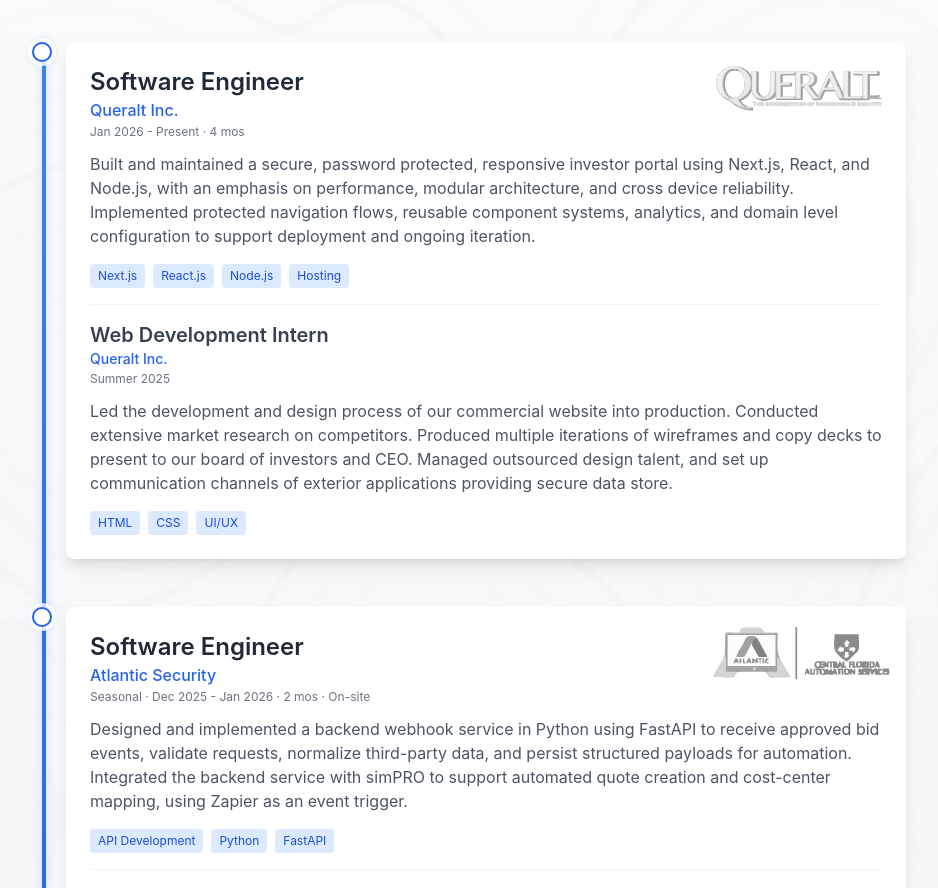
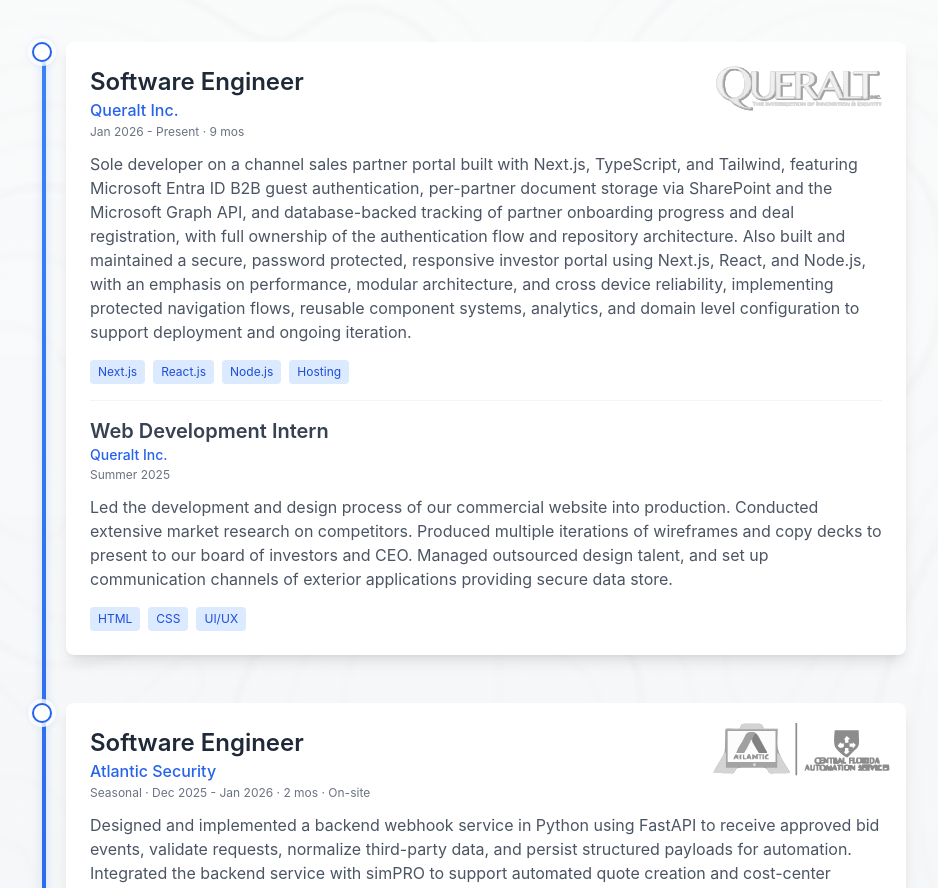
Before and after one commit to Drakebellisarii/portfolio, a React (Create React App) app: page / in a window 1280 px wide. Shown: the part 1892-2780 px from the top of the page, without its empty margins (182-1120 px from the left). Built offline with nearby package versions, Linux system fonts and the light colour scheme; a web font is replaced by a local one.

Commit message:
finishes

```diff
--- a/src/home/Experience.jsx
+++ b/src/home/Experience.jsx
@@ -69,11 +69,11 @@ export default function Experience() {
                     <div className="mb-3">
                       <h3 className="text-xl sm:text-2xl font-semibold text-gray-800">Software Engineer</h3>
                       <p className="text-blue-600 font-medium">Queralt Inc.</p>
-                      <p className="text-xs text-gray-500 mt-0.5">Jan 2026 - Present &middot; 4 mos</p>
+                      <p className="text-xs text-gray-500 mt-0.5">Jan 2026 - Present &middot; 9 mos</p>
                     </div>
 
                     <p className="text-sm sm:text-base text-gray-600 leading-relaxed mb-4">
-                      Built and maintained a secure, password protected, responsive investor portal using Next.js, React, and Node.js, with an emphasis on performance, modular architecture, and cross device reliability. Implemented protected navigation flows, reusable component systems, analytics, and domain level configuration to support deployment and ongoing iteration.
+                      Sole developer on a channel sales partner portal built with Next.js, TypeScript, and Tailwind, featuring Microsoft Entra ID B2B guest authentication, per-partner document storage via SharePoint and the Microsoft Graph API, and database-backed tracking of partner onboarding progress and deal registration, with full ownership of the authentication flow and repository architecture. Also built and maintained a secure, password protected, responsive investor portal using Next.js, React, and Node.js, with an emphasis on performance, modular architecture, and cross device reliability, implementing protected navigation flows, reusable component systems, analytics, and domain level configuration to support deployment and ongoing iteration.
                     </p>
 
                     <div className="flex flex-wrap gap-2">
--- a/src/home/Hero.jsx
+++ b/src/home/Hero.jsx
@@ -191,13 +191,15 @@ export default function Hero({ onContact }) {
             style={{ color: 'rgba(255,255,255,.58)', fontSize: 'clamp(13px,1.1vw,15px)',
               lineHeight: 1.75, maxWidth: 480, marginTop: 40, marginBottom: 18,
               opacity: 0, transform: 'translateY(20px)', willChange: 'opacity, transform' }}>
-            Recent graduate of Trinity College with a B.S. in Computer
-            Science and an experiential certificate in cybersecurity. I love
-            living in that seam between creativity and code. But I'll be honest:
-            the part of me that loves to make things is also scared of a world
+            I've been coding for eight years now, and I graduated from Trinity
+            College with a B.S. in Computer Science and an experiential
+            certificate in cybersecurity. I love living in that seam between
+            creativity and code talking through it, creating it, all of it.
+            The part of me that loves to make things is also scared of a world
             where machines do all the imagining for us. So I build software for
             people, the kind that actually helps people, and I try to keep human
-            fingerprints on everything I make. Drop a message I would love to chat with whoever.
+            fingerprints on everything I make. Drop a message, I would love to
+            chat with whoever.
           </p>
 
           {/* Status + socials */}
--- a/src/home/Projects.jsx
+++ b/src/home/Projects.jsx
@@ -22,9 +22,17 @@ function ProjectVisual({ project }) {
         <div className="relative aspect-[2/1] overflow-hidden bg-gradient-to-br from-blue-950 via-[#0d1117] to-[#0d1117] flex items-center justify-center">
           <div className="relative w-[100px] sm:w-[116px] aspect-[9/19] rounded-[20px] border-[3px] border-gray-700/80 bg-black shadow-2xl overflow-hidden transition-transform duration-500 group-hover:scale-[1.05]">
             <div className="absolute top-0 left-1/2 -translate-x-1/2 w-9 h-2.5 bg-gray-900 rounded-b-lg z-10" />
-            <div className="absolute inset-0 bg-gradient-to-b from-blue-600/30 via-gray-900 to-gray-950 flex items-center justify-center">
-              <Compass size={22} className="text-blue-300/60" strokeWidth={1.5} />
-            </div>
+            {project.image ? (
+              <img
+                src={project.image}
+                alt={`${project.title} preview`}
+                className="absolute inset-0 w-full h-full object-cover"
+              />
+            ) : (
+              <div className="absolute inset-0 bg-gradient-to-b from-blue-600/30 via-gray-900 to-gray-950 flex items-center justify-center">
+                <Compass size={22} className="text-blue-300/60" strokeWidth={1.5} />
+              </div>
+            )}
           </div>
 
           <div className="absolute inset-0 flex items-center justify-center bg-black/0 group-hover:bg-black/25 transition-colors duration-300">
--- a/src/home/data.js
+++ b/src/home/data.js
@@ -2,6 +2,13 @@
 // hero clip (takes priority over `image` when both would apply). Both live in
 // public/ and fall back to a plain title-card in the browser mockup when unset.
 export const projects = [
+  {
+    title: 'Atlantic Companies',
+    description: 'Built and maintain the marketing site for Atlantic Companies, now averaging around 4,000 visitors a month. Integrated custom data pipelines and analytics to track visitor behavior alongside SEO optimization to grow organic search traffic.',
+    tech: ['Next.js', 'React', 'Vercel', 'Data Pipelines', 'Analytics', 'SEO Optimization'],
+    link: 'https://atlantic-site.vercel.app',
+    image: '/Atlantic-companies.png'
+  },
   {
     title: 'AI-Powered Movie Selector',
     description: 'Designed a cloud native movie selection platform to minimize the time it takes to select a title for movie night. Make an account or browse as a guest if you would like to check out my work',
@@ -13,7 +20,8 @@ export const projects = [
     title: 'TrinNav',
     description: 'Senior capstone iOS app — a graph-driven campus navigation system for Trinity College. Built with SwiftUI, MapKit, and SceneKit to deliver panoramic 360° views at each node, real-time route resolution across a custom JSON node topology, and CoreLocation-based positioning. Not publicly hosted; click to view the full project description.',
     tech: ['Swift', 'SwiftUI', 'MapKit', 'SceneKit', 'AVFoundation', 'CoreLocation', 'Xcode'],
-    modal: true
+    modal: true,
+    image: '/Trinav.png'
   },
   {
     title: 'Central Florida Automation',
```
Also changed, not shown: public/Trinav.png (added), 1 other file (tests, documents, lock files or other folders).
